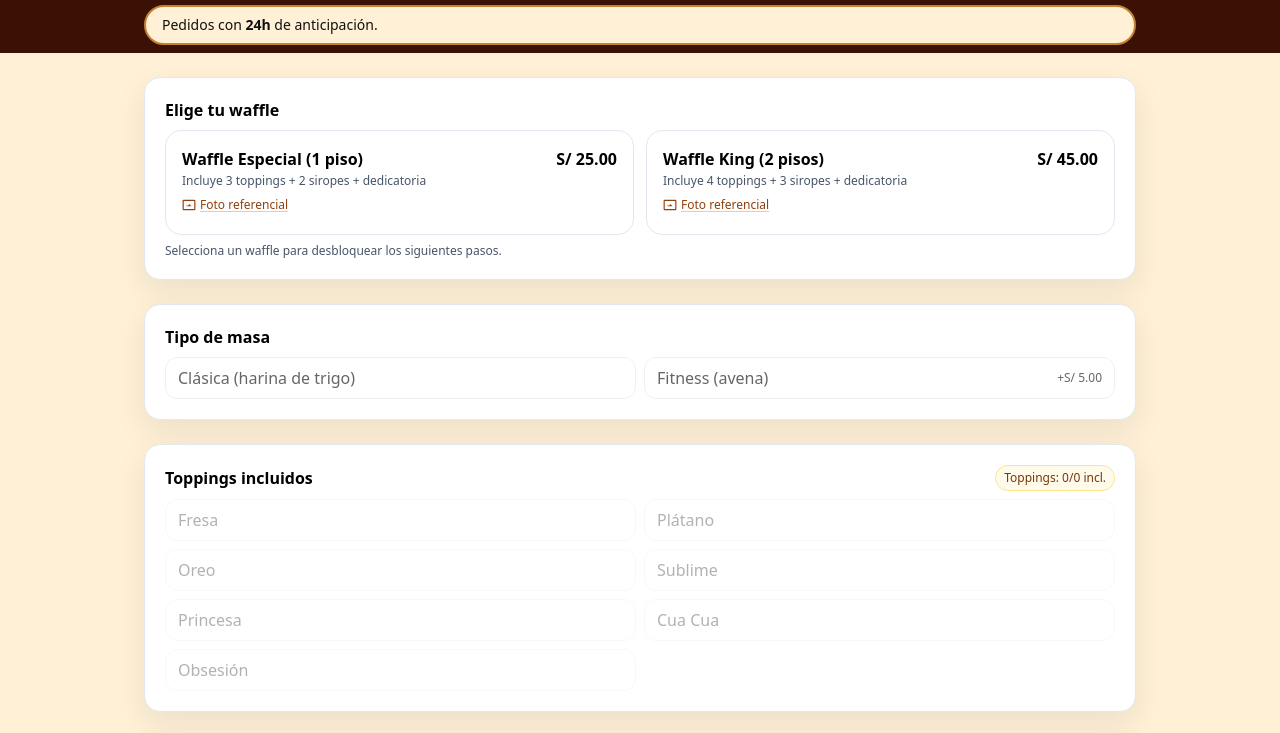
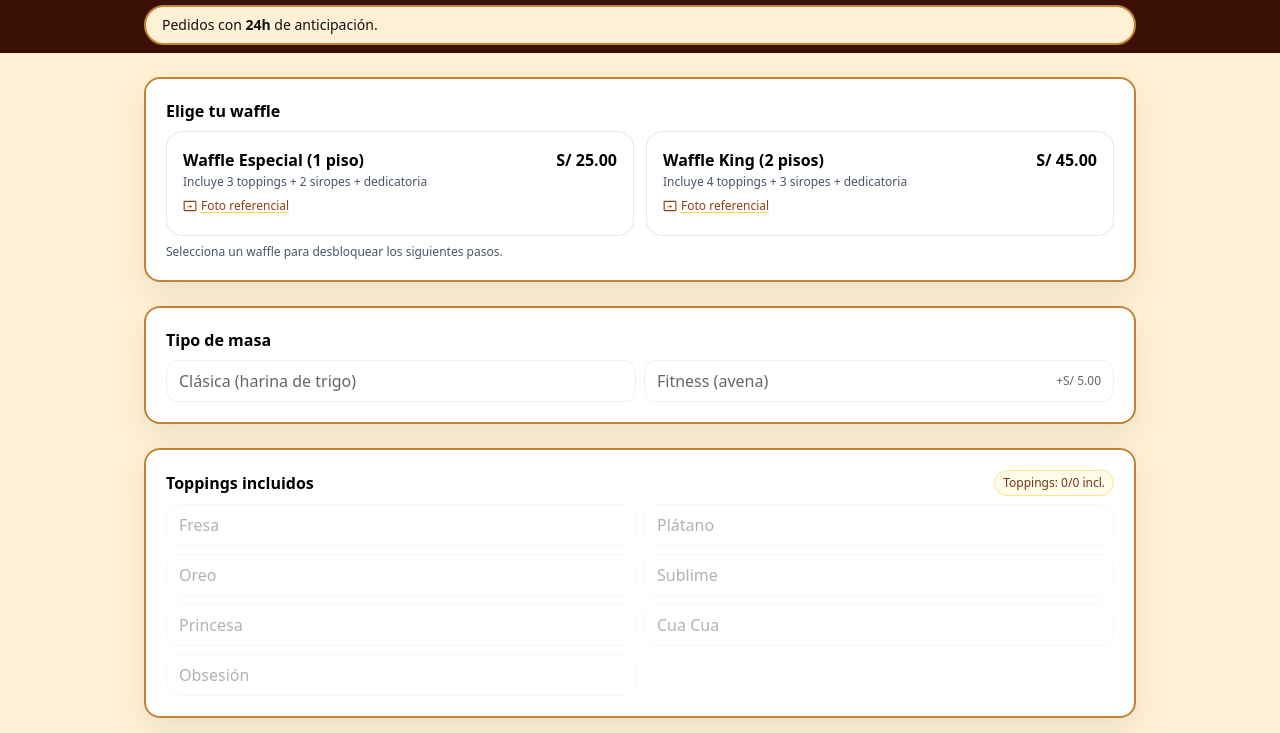
Before and after one commit to kpedrazadurand-cell/WAFFLEKING, a plain HTML site: page WK3120_original_fixed/index.html in a window 1280 px wide. Shown: the part 59-792 px from the top of the page. Drawn offline with nearby package versions, Linux system fonts and the light colour scheme.

Commit message:
Update index.html

```diff
--- a/WK3120_original_fixed/index.html
+++ b/WK3120_original_fixed/index.html
@@ -13,16 +13,16 @@
   <script src="https://unpkg.com/@babel/standalone/babel.min.js"></script>
 
   <style>
-    /* ===== Paleta (coincide con checkout) ===== */
+    /* ===== Paleta unificada ===== */
     :root{
-      --wk-brown-deep:#3a1104;   /* encabezado oscuro */
+      --wk-brown-deep:#3a1104;   /* encabezado + badge carrito */
       --wk-gold:#c28432;         /* dorado (bordes / acentos) */
       --wk-cream:#fff0d6;        /* crema (fondo de página y pill) */
     }
 
     body{
       font-family:ui-sans-serif,system-ui,-apple-system,"Segoe UI",Roboto;
-      background: var(--wk-cream);   /* <— ahora crema */
+      background: var(--wk-cream);   /* fondo crema */
       min-height:100vh;
     }
 
@@ -42,13 +42,22 @@
       color:#111 !important;
     }
 
-    /* Botón carrito y badge */
+    /* Carrito y badge */
     header.glass .border-amber-300{ border-color: var(--wk-gold) !important; }
     header.glass .hover\:bg-amber-50:hover{ background: rgba(255,255,255,.08) !important; }
+
+    /* >>> Badge del carrito: MARRÓN y texto blanco */
     header.glass .bg-amber-600{
-      background-color: var(--wk-gold) !important; /* badge mostaza */
-      color:#3a1104 !important;
+      background-color: var(--wk-brown-deep) !important;
+      color:#fff !important;
       border:1px solid var(--wk-cream);
+    }
+
+    /* ===== Cards blancas: mismo borde que la pill ===== */
+    main .rounded-2xl.bg-white.border,
+    section .rounded-2xl.bg-white.border{
+      border-color: var(--wk-gold) !important;
+      border-width: 2px !important;
     }
 
     /* Utilería */
```
